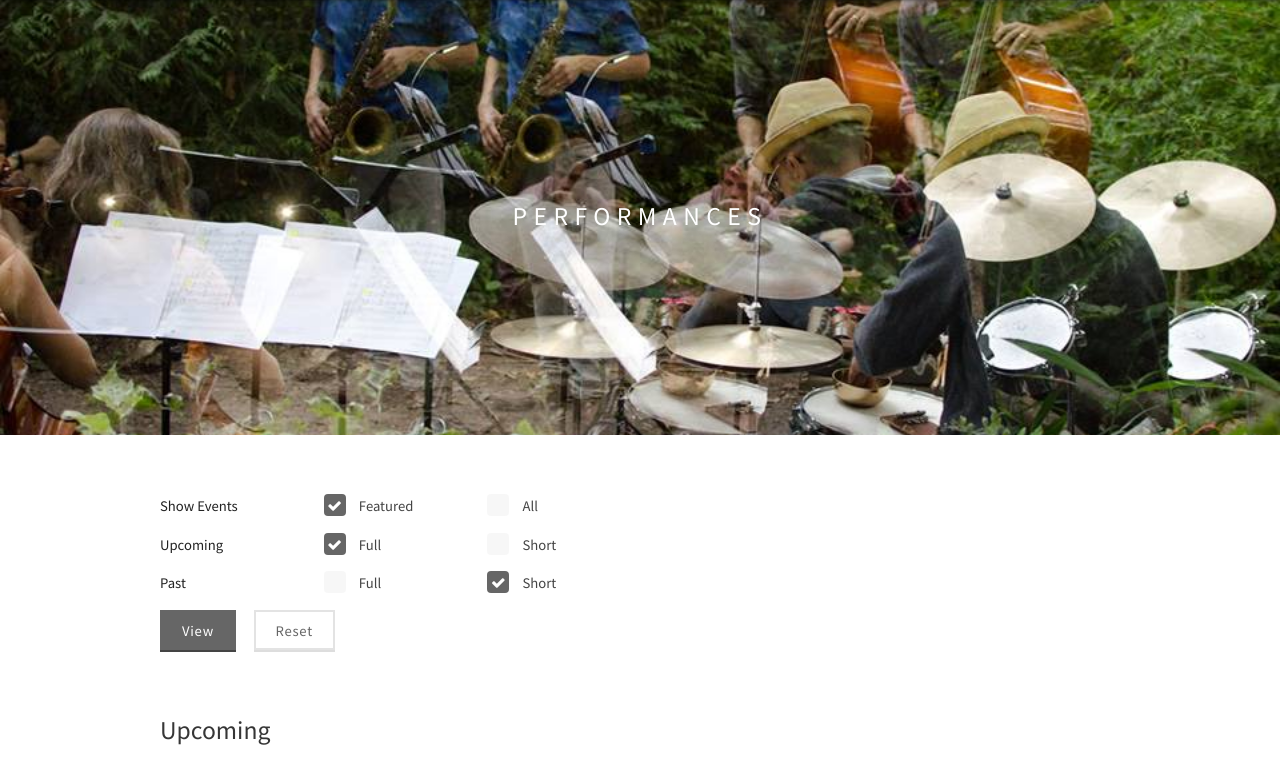
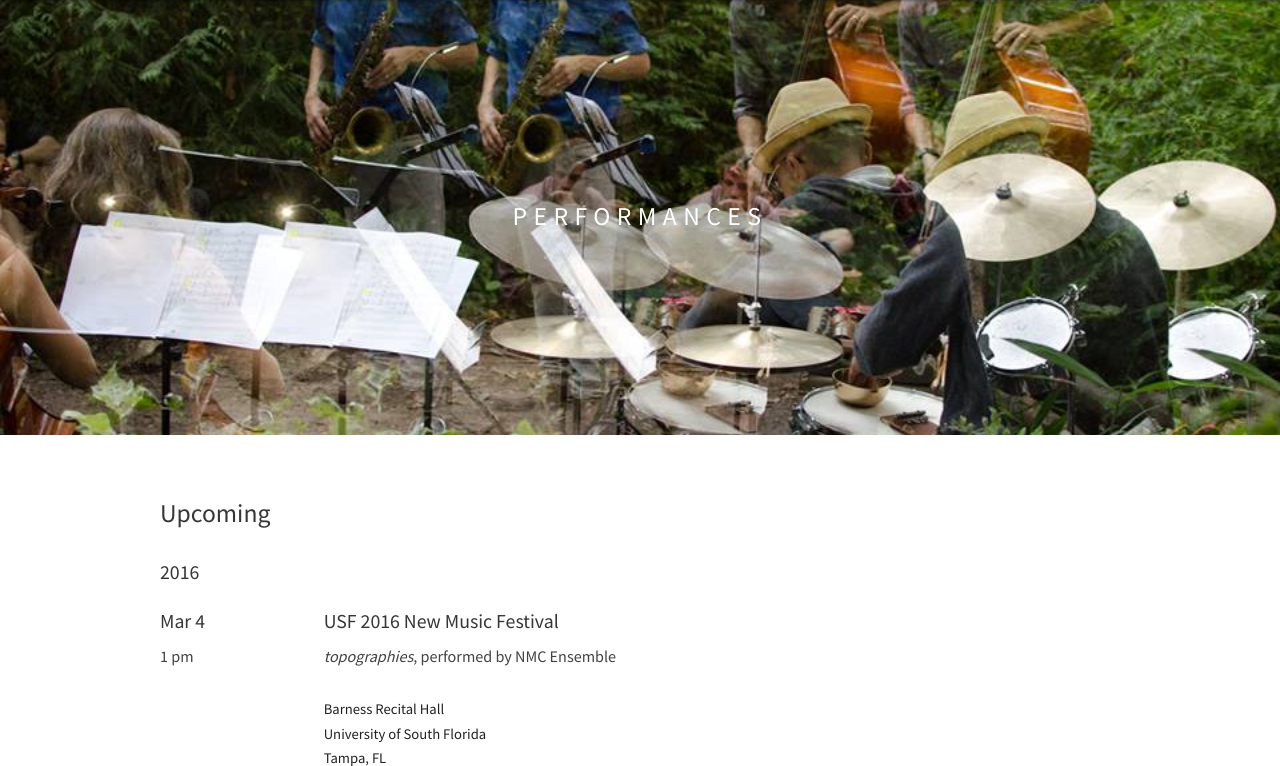
Before and after one commit to johnteske/johnteskemusic.com, a PHP site: page /performances/ in a window 1280 px wide. Shown: the part 49-815 px from the top of the page. Run offline with PHP 8.4, Linux system fonts and the light colour scheme; data that the repository does not hold is empty.

Commit message:
Comment out perf-filter until ready for use

```diff
--- a/performances/index.php
+++ b/performances/index.php
@@ -11,7 +11,7 @@
 	$showpast = !empty($_GET['past']) ? $_GET['past'] : 'short';
 	// echo $_SERVER["QUERY_STRING"];
 
-	include 'archive/perf-filter.php'; // for filtering events
+	// include 'archive/perf-filter.php'; // for filtering events
 
 	/*
 		Treat "today" marker as tomorrow, as to not hide current shows.
```
